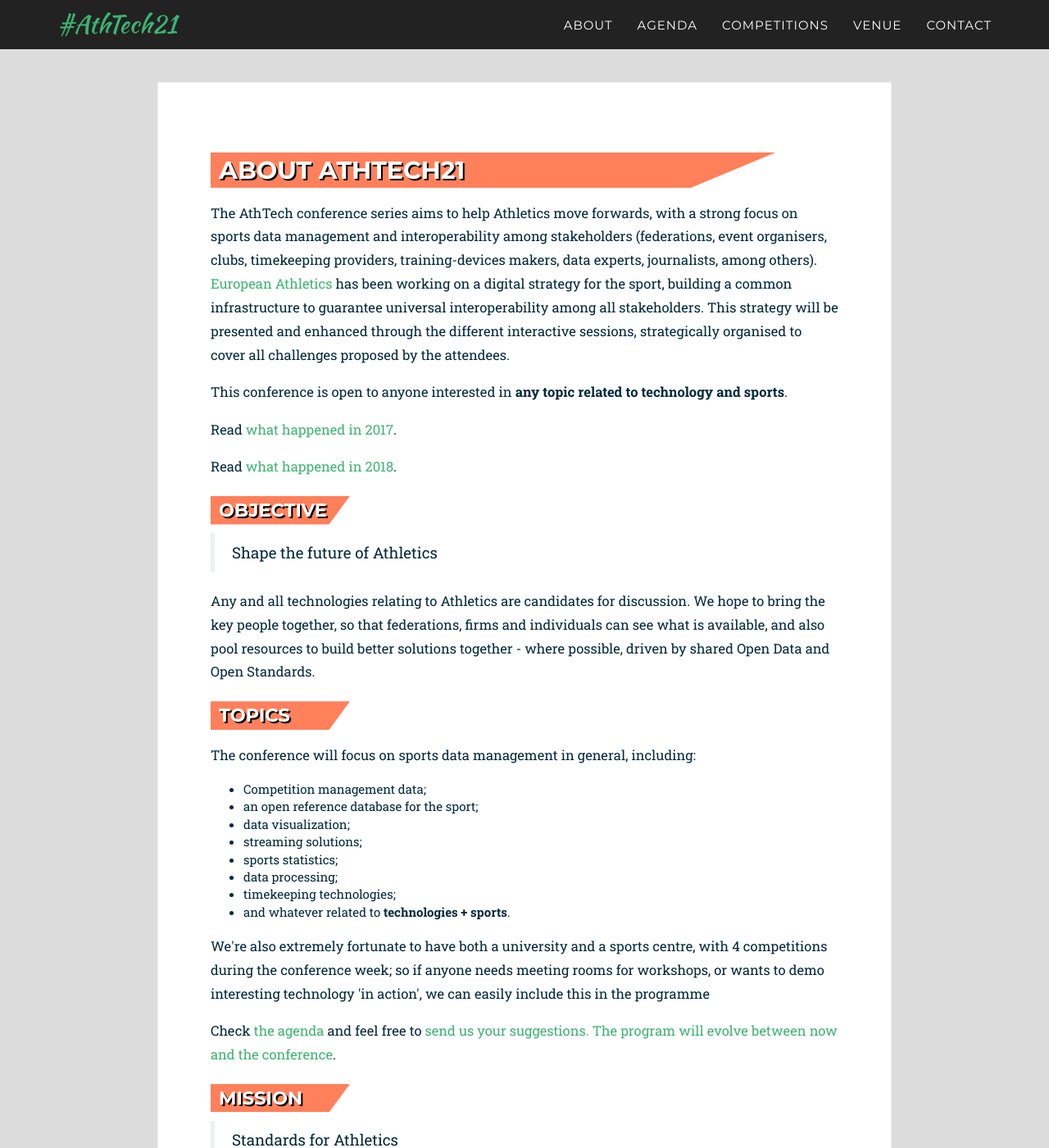
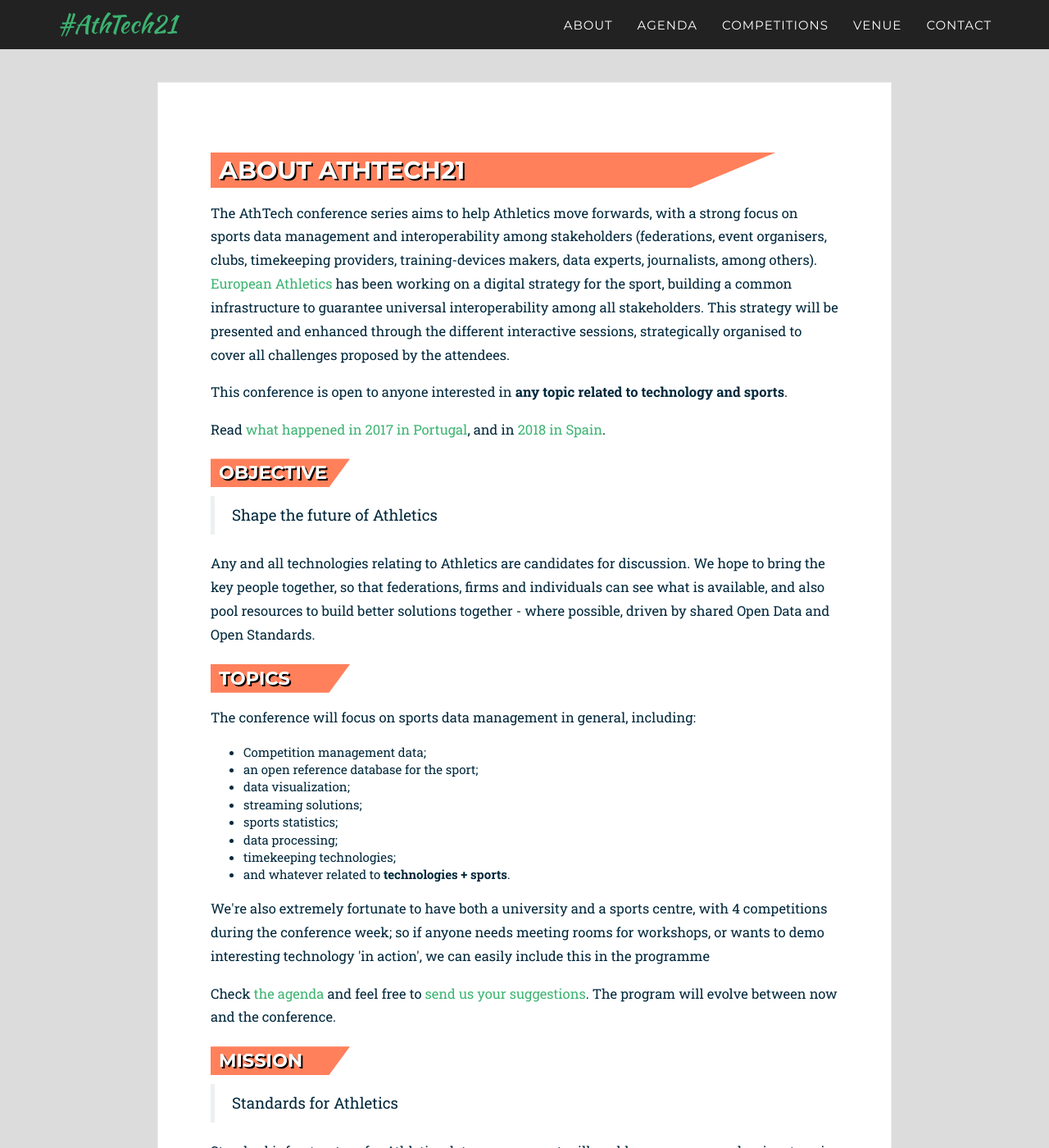
Before and after one commit to openath/athtech, a Jekyll site: the page built from _2021_pages/about.html, in a window 1280 px wide and 1400 px high. Shown: the whole window at 82% size. Built offline with Jekyll 4.4.1, drawn with Linux system fonts in a browser that asks for light colours; some web fonts are replaced; some of the changed text lies outside the part shown.

Commit message:
Update about.html

```diff
--- a/_2021_pages/about.html
+++ b/_2021_pages/about.html
@@ -15,8 +15,9 @@
 
       <p>This conference is open to anyone interested in <strong>any topic related to technology and sports</strong>.</p>
 
-      <p>Read <a href="http://www.european-athletics.org/mm/Document/Corporate/Whatwedo/01/28/28/98/AthTechConference_Minutes_English.pdf">what happened in 2017</a>.</p>
-      <p>Read <a href="https://drive.google.com/drive/folders/1D5Ia4gv8NtnLKySEbhjrpiGONVnppaYT?usp=sharing">what happened in 2018</a>.</p>
+      <p>Read
+          <a href="http://www.european-athletics.org/mm/Document/Corporate/Whatwedo/01/28/28/98/AthTechConference_Minutes_English.pdf">what happened in 2017 in Portugal</a>,
+      and in <a href="https://drive.google.com/drive/folders/1D5Ia4gv8NtnLKySEbhjrpiGONVnppaYT?usp=sharing">2018 in Spain</a>.</p>
 
       <h2 class="second">Objective</h2>
 
@@ -45,7 +46,7 @@
         the conference week; so if anyone needs meeting rooms for workshops, or wants to demo interesting
         technology 'in action', we can easily include this in the programme</p>
 
-      <p>Check <a href="http://athtech.run/2021/agenda">the agenda</a> and feel free to <a href="https://forms.gle/oMZLidU8zrKQZoG46">send us your suggestions.  The program will evolve between now and the conference</a>.</p>
+      <p>Check <a href="http://athtech.run/2021/agenda">the agenda</a> and feel free to <a href="mailto://athtech@opentrack.run">send us your suggestions</a>.  The program will evolve between now and the conference.</p>
 
 
       <h2 class="second">Mission</h2>
@@ -104,14 +105,15 @@
 
       <h2 id="register" class="second">Register</h2>
 
-      <p>Registration opened in March 2021 through the <a href="https://data.opentrack.run/en-gb/x/2021/HRV/athtech/">OpenTrack Entry System</a>.
-      <i>This is a competition entry system, so please understand if it feels a little unusual for a conference! However previous attendees and most European Federations have logins.</i></p>
+      <p>Registration is via the <a href="https://data.opentrack.run/en-gb/x/2021/HRV/athtech/">OpenTrack Entry System</a>.
 
-      <p>At this stage we are asking people to make an initial deposit of 10 euros to secure your place at the conference. This will help the organisers to plan the facilities and programme</p>
+          <i>This is a competition entry system, so please understand if it feels a little unusual for a conference! However previous attendees and most European Federations have logins.</i></p>
 
-       <center><a href="https://data.opentrack.run/en-gb/x/2021/HRV/athtech/" class="page-scroll btn btn-xl">Register Interest</a></center>
 
-      <p>Feel free to <a href="mailto:athtech-organisers@opentrack.run">contact us</a> in case you have any questions.</p>
+       <center><a href="https://data.opentrack.run/en-gb/x/2021/HRV/athtech/" class="page-scroll btn btn-xl">Register Now</a></center>
+
+
+      <p>Feel free to <a href="mailto:athtech@opentrack.run">contact us</a> in case you have any questions.</p>
 
     </section>
 
```
